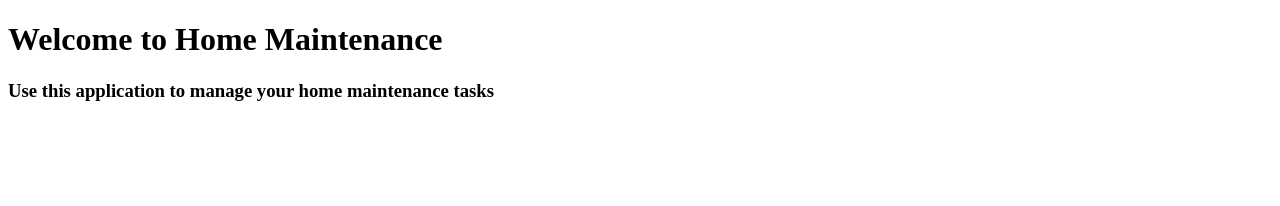
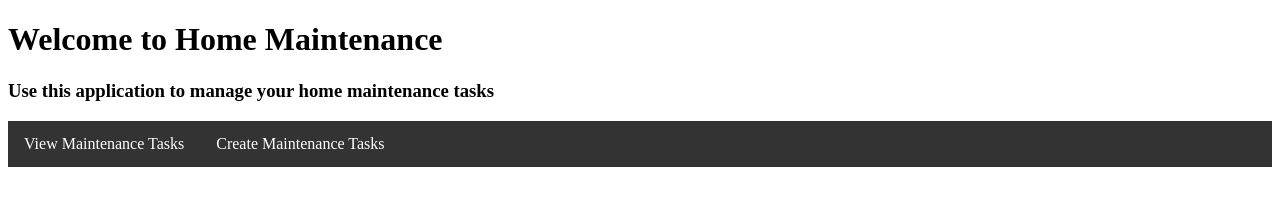
Before and after one commit to johnsmalley/home-maintenance, a website: page public/index.html in a window 1280 px wide. Drawn offline with Linux system fonts and the light colour scheme.

Commit message:
added a nav bar

```diff
--- a/public/index.html
+++ b/public/index.html
@@ -2,10 +2,16 @@
 <html lang="en" ng-app="home-maintenance">
   <head>
     <title>Home Maintenance</title>
+    <link rel="stylesheet" type="text/css" href="styles/style.css">
   </head>
 
   <body>
     <h1>Welcome to Home Maintenance</h1>
     <h3>Use this application to manage your home maintenance tasks</h3>
+
+    <ul class="nav">
+      <li><a href="#">View Maintenance Tasks</a></li>
+      <li><a href="#">Create Maintenance Tasks</a></li>
+    </ul>
   </body>
 </html>
--- /dev/null
+++ b/public/styles/style.css
@@ -0,0 +1,23 @@
+.nav {
+  list-style-type: none;
+  margin: 0;
+  padding: 0;
+  overflow: hidden;
+  background-color: #333;
+}
+
+.nav li {
+  float: left;
+}
+
+.nav li a {
+  display: block;
+  color: white;
+  text-align: center;
+  padding: 14px 16px;
+  text-decoration: none;
+}
+
+.nav li a:hover {
+  background-color: #111;
+}
```
